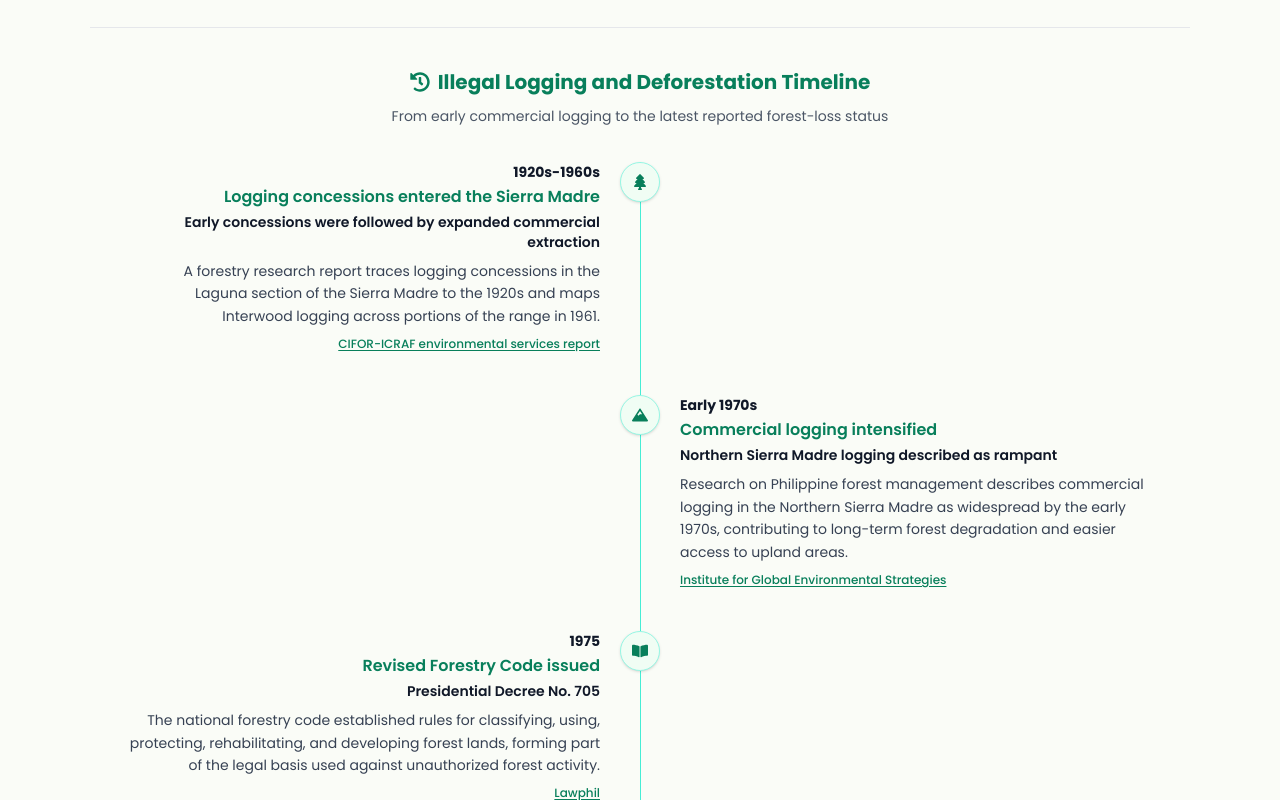
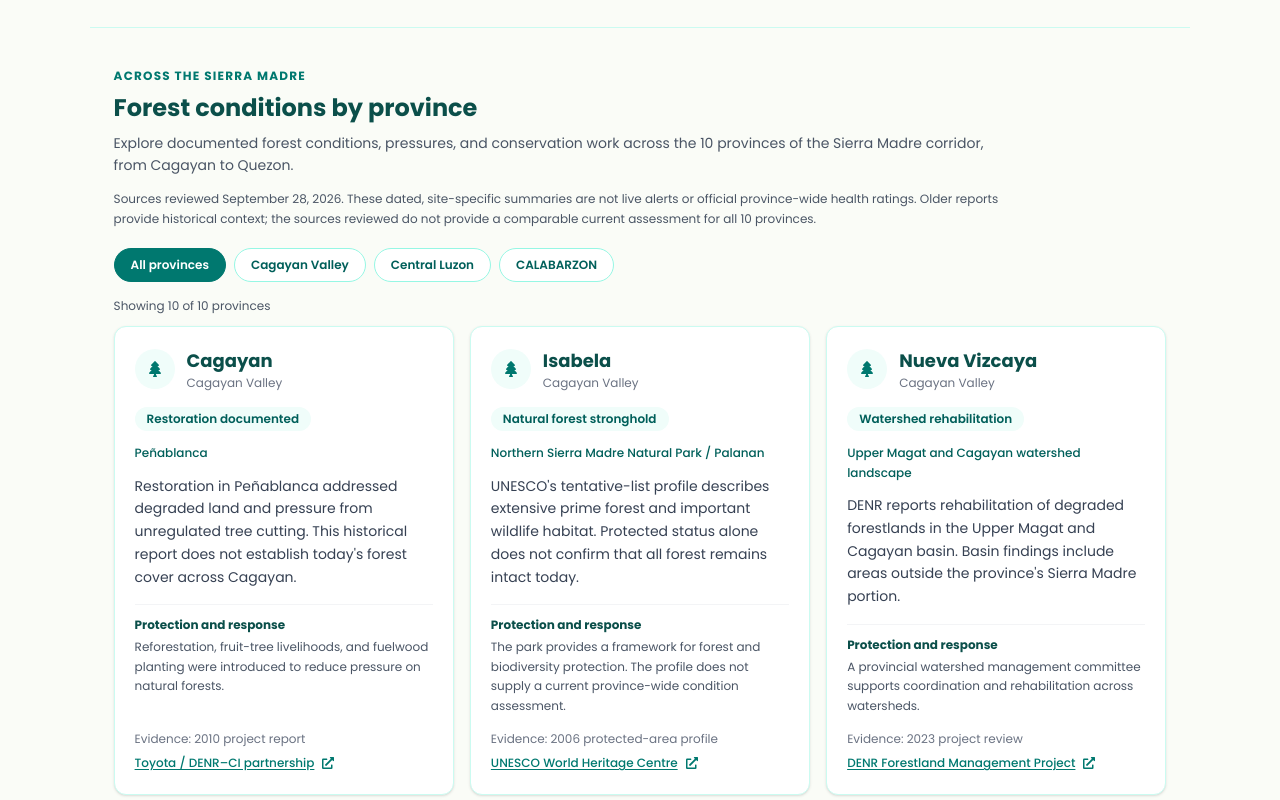
Before and after one commit to reynan1/bantay_gubat, a React (Vite) app: page / in a window 1280 px wide. Shown: the part 1780-2580 px from the top of the page. Built offline with nearby package versions, Linux system fonts and the light colour scheme.

Commit message:
adding provinces of sierra madre

```diff
--- /dev/null
+++ b/src/components/ProvinceForestStatus.tsx
@@ -0,0 +1,73 @@
+import { useState } from "react";
+import { FaTree, FaExternalLinkAlt } from "react-icons/fa";
+
+const provinces = [
+  { name: "Cagayan", region: "Cagayan Valley", status: "Restoration documented", date: "2010 project report", area: "Peñablanca",
+    condition: "Restoration in Peñablanca addressed degraded land and pressure from unregulated tree cutting. This historical report does not establish today's forest cover across Cagayan.",
+    response: "Reforestation, fruit-tree livelihoods, and fuelwood planting were introduced to reduce pressure on natural forests.",
+    source: "Toyota / DENR–CI partnership", url: "https://global.toyota/en/detail/330062" },
+  { name: "Isabela", region: "Cagayan Valley", status: "Natural forest stronghold", date: "2006 protected-area profile", area: "Northern Sierra Madre Natural Park / Palanan",
+    condition: "UNESCO's tentative-list profile describes extensive prime forest and important wildlife habitat. Protected status alone does not confirm that all forest remains intact today.",
+    response: "The park provides a framework for forest and biodiversity protection. The profile does not supply a current province-wide condition assessment.",
+    source: "UNESCO World Heritage Centre", url: "https://whc.unesco.org/en/tentativelists/5037" },
+  { name: "Nueva Vizcaya", region: "Cagayan Valley", status: "Watershed rehabilitation", date: "2023 project review", area: "Upper Magat and Cagayan watershed landscape",
+    condition: "DENR reports rehabilitation of degraded forestlands in the Upper Magat and Cagayan basin. Basin findings include areas outside the province's Sierra Madre portion.",
+    response: "A provincial watershed management committee supports coordination and rehabilitation across watersheds.",
+    source: "DENR Forestland Management Project", url: "https://faspselib.denr.gov.ph/Materials/Detail/09211f77-fb89-4db4-9cff-9bcc3a720773" },
+  { name: "Quirino", region: "Cagayan Valley", status: "Forest loss reported", date: "July 2021 report", area: "Provincial watersheds in the Sierra Madre corridor",
+    condition: "A 2021 report records provincial concern about substantial forest-cover loss. It provides neither a current loss rate nor a separate measurement for the Sierra Madre portion.",
+    response: "The QPoWERS program was launched to involve communities in protecting watersheds, ecosystems, and rivers.",
+    source: "DENR news archive", url: "https://denr.gov.ph/wp-content/uploads/2023/07/DENR_News_Alerts_03_July_2021_Saturday.pdf" },
+  { name: "Aurora", region: "Central Luzon", status: "Timber poaching documented", date: "September 2019 operation", area: "Dipaculao, Dinalungan, Casiguran, and Dilasag",
+    condition: "DENR recovered 21,332.11 board feet of illegally cut lumber from four Sierra Madre towns. This seizure documents local logging pressure, not a province-wide forest-loss total.",
+    response: "Forest enforcement and timber seizures address unauthorized harvesting.",
+    source: "Philstar, citing DENR", url: "https://www.philstar.com/nation/2019/09/21/1953552/p17-million-hot-logs-seized-sierra-madre-watershed" },
+  { name: "Nueva Ecija", region: "Central Luzon", status: "Reforestation documented", date: "2019 activity report", area: "General Tinio, Sierra Madre foothills",
+    condition: "DENR reported tree planting in response to dwindling Sierra Madre forest cover. The report does not establish plantation survival or the present condition of all provincial forests.",
+    response: "DENR and local stakeholders carried out planting to help restore forest and watershed functions.",
+    source: "DENR tree-planting report", url: "https://r7.denr.gov.ph/news-events/denr-stakeholders-hold-tree-planting-activities-in-sierra-madre/" },
+  { name: "Bulacan", region: "Central Luzon", status: "Degraded sites under restoration", date: "2023 watershed report", area: "Angat Watershed Forest Reservation",
+    condition: "National Power Corporation identifies open and denuded upland areas and streambanks for rehabilitation within Angat watershed. This describes specific sites, not every forest in Bulacan.",
+    response: "Watershed rehabilitation targets degraded sites to support forest cover and water catchment protection.",
+    source: "National Power Corporation", url: "https://www.napocor.gov.ph/wp-content/uploads/Corporate_Governance/2023/2023_Watershed_Management_Activities.pdf" },
+  { name: "Rizal", region: "CALABARZON", status: "Development pressure reported", date: "November 12, 2025 report", area: "Sierra Madre forest areas in Rizal",
+    condition: "Haribon reported that development projects in Rizal and Quezon contribute to deforestation. The report describes pressures without measuring the condition of every forest parcel.",
+    response: "Haribon called for stronger protection, warning that restoration cannot keep pace with continued destructive development.",
+    source: "Philstar, citing Haribon", url: "https://www.philstar.com/headlines/climate-and-environment/2025/11/12/2486728/sierra-madre-losing-9000-hectares-forest-cover-each-year-haribon" },
+  { name: "Laguna", region: "CALABARZON", status: "Localized forest fire reported", date: "April 21, 2026 incident", area: "Kalayaan, Sierra Madre portion of Laguna",
+    condition: "A forest fire was reported in Kalayaan and brought under control that evening. This localized incident does not mean that all Sierra Madre forests in Laguna burned.",
+    response: "The report confirms fire control but does not establish subsequent ecological recovery or a province-wide forest condition.",
+    source: "GMA News", url: "https://www.gmanetwork.com/news/topstories/regions/984848/fire-engulfs-portion-of-sierra-madre-in-kalayaan-laguna/story/" },
+  { name: "Quezon", region: "CALABARZON", status: "Illegal lumber intercepted", date: "February 2025 operations", area: "Infanta / CENRO Real jurisdiction",
+    condition: "DENR reported operations intercepting illegal lumber, including an operation in Infanta on February 13, 2025. These records indicate timber enforcement concerns, not a measured forest-loss rate.",
+    response: "CENRO Real conducted enforcement operations and DENR encouraged public reporting of illegal forest activities.",
+    source: "DENR CALABARZON", url: "https://calabarzon.denr.gov.ph/news-events/cenro-real-apprehends-illegal-lumber-in-back-to-back-operation/" },
+];
+const regions = ["All provinces", "Cagayan Valley", "Central Luzon", "CALABARZON"];
+
+export default function ProvinceForestStatus() {
+  const [region, setRegion] = useState("All provinces");
+  const visible = provinces.filter((p) => region === "All provinces" || p.region === region);
+  return (
+    <section id="province-forest-status" aria-labelledby="province-status-heading" className="border-t border-teal-100 !px-3 !py-8 sm:!px-6 sm:!py-10">
+      <p className="text-xs font-bold uppercase tracking-widest text-teal-700">Across the Sierra Madre</p>
+      <h2 id="province-status-heading" className="!mt-2 !mb-2 !text-2xl font-bold !text-teal-900">Forest conditions by province</h2>
+      <p className="max-w-4xl text-sm leading-relaxed text-gray-600">Explore documented forest conditions, pressures, and conservation work across the 10 provinces of the Sierra Madre corridor, from Cagayan to Quezon.</p>
+      <p className="!mt-3 max-w-4xl text-xs leading-relaxed text-gray-600">Sources reviewed September 28, 2026. These dated, site-specific summaries are not live alerts or official province-wide health ratings. Older reports provide historical context; the sources reviewed do not provide a comparable current assessment for all 10 provinces.</p>
+      <div className="!mt-5 flex flex-wrap gap-2" role="group" aria-label="Filter provinces by region">
+        {regions.map((item) => <button key={item} type="button" aria-pressed={region === item} onClick={() => setRegion(item)} className={`cursor-pointer rounded-full border !px-4 !py-2 text-xs font-semibold focus-visible:outline-2 focus-visible:outline-offset-2 focus-visible:outline-teal-700 ${region === item ? "border-teal-700 bg-teal-700 text-white" : "border-teal-200 bg-white text-teal-800 hover:bg-teal-50"}`}>{item}</button>)}
+      </div>
+      <p className="!mt-4 text-xs text-gray-600" aria-live="polite">Showing {visible.length} of 10 provinces</p>
+      <div className="!mt-3 grid gap-4 md:grid-cols-2 xl:grid-cols-3">
+        {visible.map((p) => <article key={p.name} className="flex min-w-0 flex-col rounded-xl border border-teal-100 bg-white !p-5 shadow-sm">
+          <div className="flex items-center gap-3"><span className="grid h-10 w-10 shrink-0 place-items-center rounded-full bg-teal-50 text-teal-700"><FaTree aria-hidden="true" /></span><div><h3 className="text-lg font-bold text-teal-900">{p.name}</h3><p className="text-xs text-gray-500">{p.region}</p></div></div>
+          <span className="!mt-4 self-start rounded-full bg-teal-50 !px-3 !py-1 text-xs font-semibold text-teal-800">{p.status}</span>
+          <p className="!mt-3 text-xs font-medium leading-relaxed text-teal-800">{p.area}</p>
+          <p className="!mt-3 text-sm leading-relaxed text-gray-700">{p.condition}</p>
+          <div className="!mt-4 border-t border-gray-100 !pt-3"><h4 className="text-xs font-bold text-teal-900">Protection and response</h4><p className="!mt-1 text-xs leading-relaxed text-gray-600">{p.response}</p></div>
+          <div className="!mt-auto !pt-4"><p className="text-xs text-gray-500">Evidence: {p.date}</p><a href={p.url} target="_blank" rel="noopener noreferrer" className="!mt-2 inline-flex items-center gap-2 text-xs font-medium text-teal-700 underline underline-offset-2">{p.source}<FaExternalLinkAlt className="shrink-0" aria-hidden="true" /></a></div>
+        </article>)}
+      </div>
+    </section>
+  );
+}
--- a/src/pages/Home.tsx
+++ b/src/pages/Home.tsx
@@ -1,4 +1,5 @@
 import { useState } from "react";
+import ProvinceForestStatus from "../components/ProvinceForestStatus";
 import sierraMadreScope from "../assets/images/sierra-madre-scope.svg";
 import {
   FaBookOpen,
@@ -278,6 +279,8 @@ function Home() {
         </div>
       </section>
 
+      <ProvinceForestStatus />
+
       <section id="timeline-events" className="w-full border-t border-gray-200 !px-3 !py-8 text-gray-800 sm:!px-6 sm:!py-10">
         <div className="text-center">
           <h2 className="flex items-center justify-center gap-2 !text-xl font-bold !text-teal-8">
```
